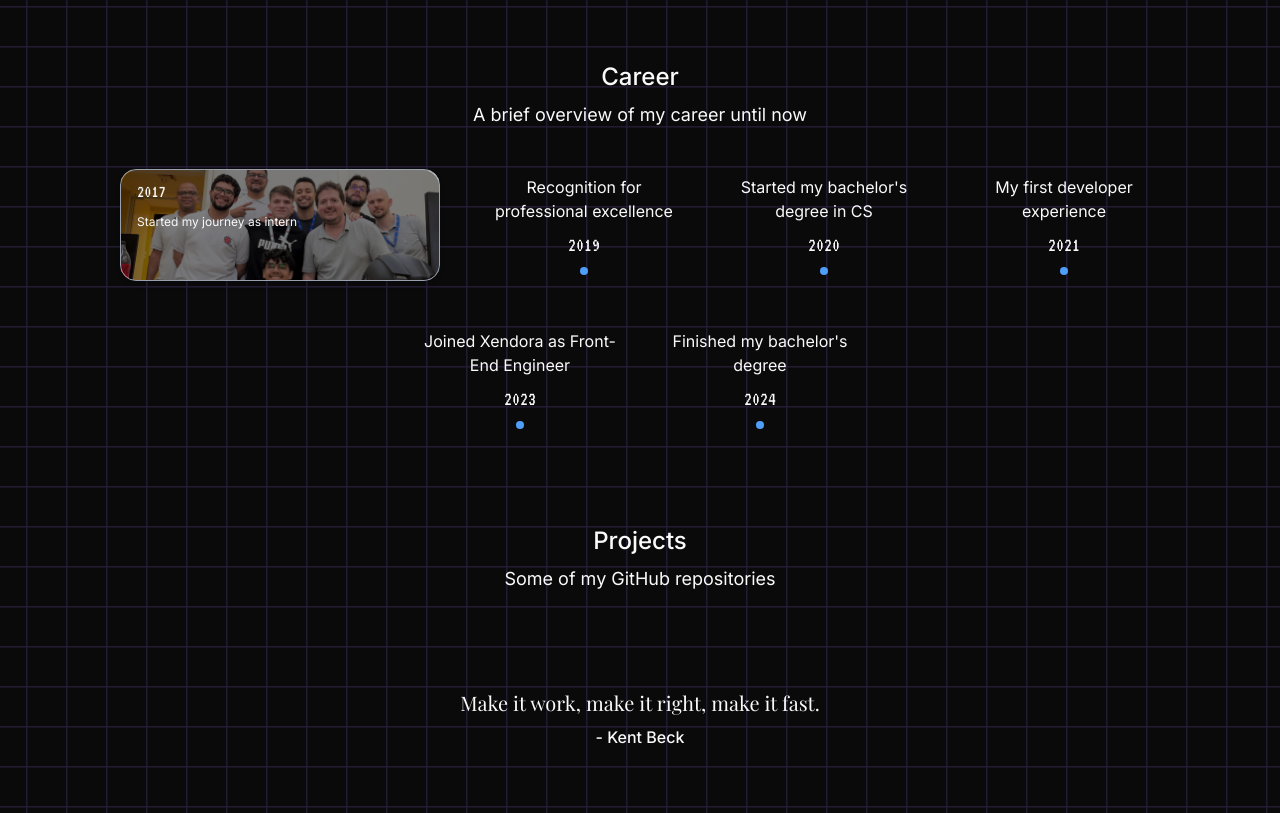
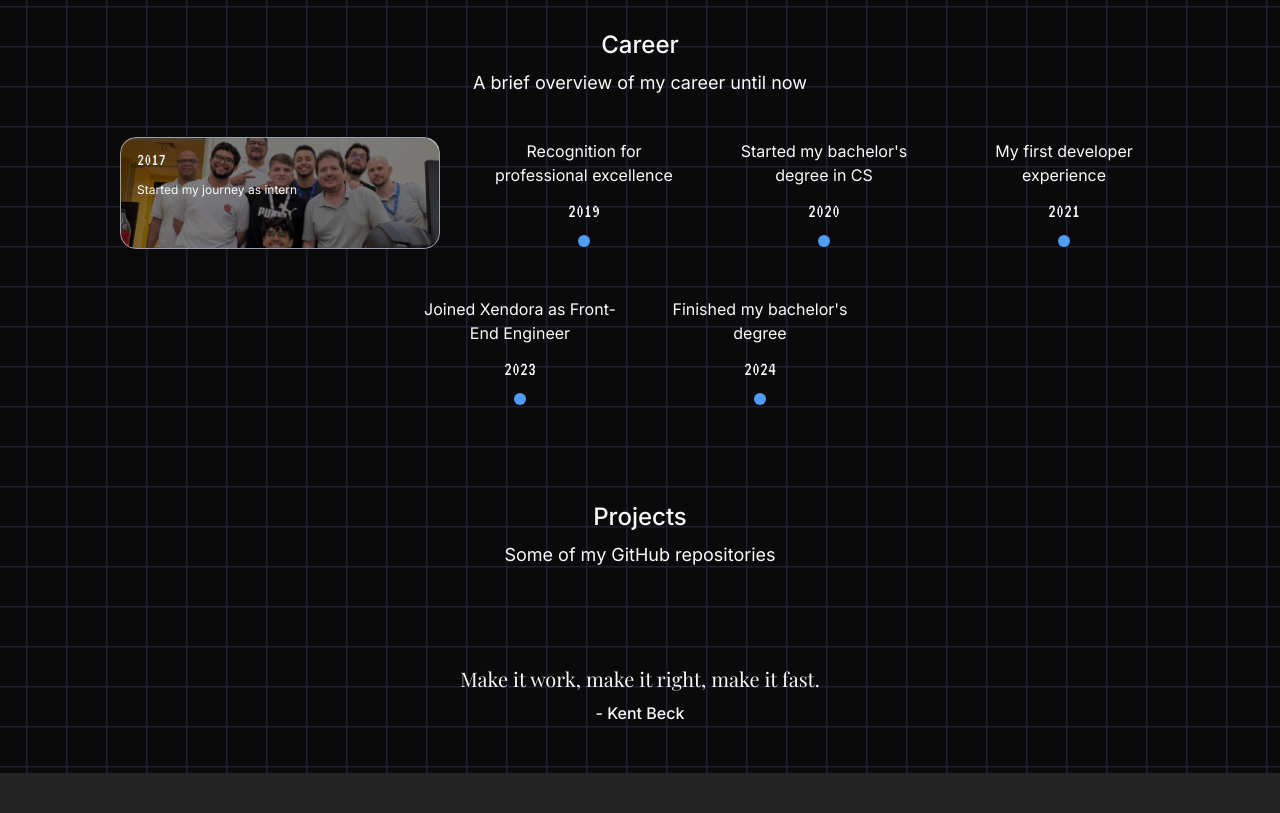
Before and after one commit to lucaskraus/lucaskraus, a React (Vite) app: page / in a window 1280 px wide. Shown: the part 1500-2313 px from the top of the page. After the commit the page ends 2273 px from the top, so only its background shows below. Built offline with nearby package versions, Linux system fonts and the light colour scheme.

Commit message:
Update App layout padding and adjust TimelineItem styles for improved spacing and visual consistency.

```diff
--- a/src/App.tsx
+++ b/src/App.tsx
@@ -18,7 +18,7 @@ function App() {
       hoverFillColor="#222222"
       className="w-full"
     >
-      <div className="w-full flex flex-col items-center p-16 gap-24">
+      <div className="w-full flex flex-col items-center pt-8 pb-12 px-16 gap-24">
         <div className="flex flex-col w-full gap-10">
           <Header
             items={['About Me', 'Career', 'Repositories', 'Get in touch']}
--- a/src/components/Timeline.tsx
+++ b/src/components/Timeline.tsx
@@ -80,13 +80,13 @@ const TimelineItem = ({
           initial={false}
           layout
           layoutId={`timeline-item-${title}`}
-          className="flex flex-col gap-2 items-center max-w-48"
+          className="flex flex-col gap-2.5 items-center max-w-48"
           style={{ borderRadius: 16 }}
         >
           <p className="text-base text-center">{label}</p>
           <h1 className="text-xl font-medium font-vt323">{title}</h1>
           <div className="relative flex items-center justify-center">
-            <div className="h-2 w-2 bg-blue-400 rounded-full animate-pulse" />
+            <div className="h-3 w-3 bg-blue-400 rounded-full animate-pulse" />
           </div>
         </motion.div>
       </Activity>
```
